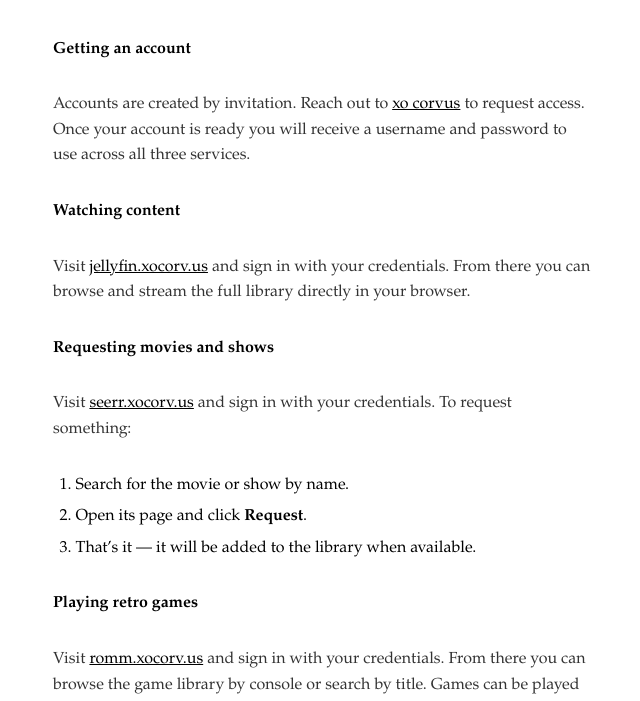
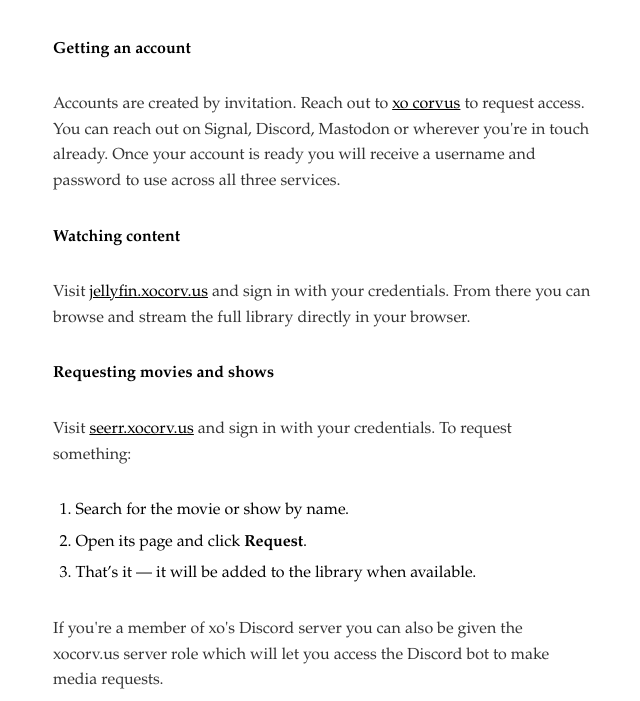
Before and after one commit to xoorath/xocorv.us, a plain HTML site: page setup.html in a window 1280 px wide. Shown: the part 268-969 px from the top of the page, without its empty margins (317-957 px from the left). Drawn offline with Linux system fonts and the light colour scheme.

Commit message:
Clarifying how to get in touch. Adding a note about the Discord bot.

```diff
--- a/setup.html
+++ b/setup.html
@@ -25,8 +25,9 @@
       <p>
         Accounts are created by invitation. Reach out to
         <a href="https://xo.codes" rel="noopener noreferrer">xo corvus</a> to request access.
-        Once your account is ready you will receive a username and password
-        to use across all three services.
+        You can reach out on Signal, Discord, Mastodon or wherever you're in touch already.
+        Once your account is ready you will receive a username and password to use across all three
+        services.
       </p>
 
       <h2 class="section">Watching content</h2>
@@ -46,6 +47,11 @@
         <li>Open its page and click <strong>Request</strong>.</li>
         <li>That&rsquo;s it &mdash; it will be added to the library when available.</li>
       </ol>
+      <p>
+        If you're a member of xo's Discord server you can also be given the xocorv.us
+        server role which will let you access the Discord bot to make media requests.
+      </p>
+      <img src="media/discord.png" alt="Screenshot of the xocorv.us bot in xo's Discord server."/>
 
       <h2 class="section">Playing retro games</h2>
       <p>
```
Also changed, not shown: media/discord.png (added).
